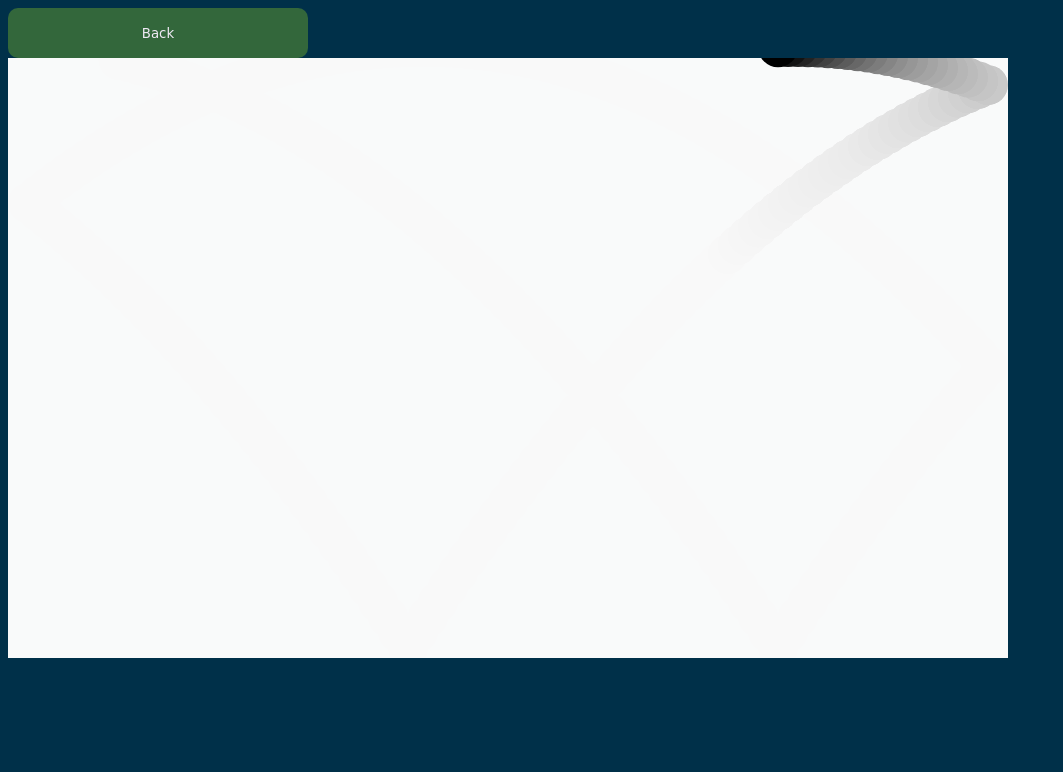
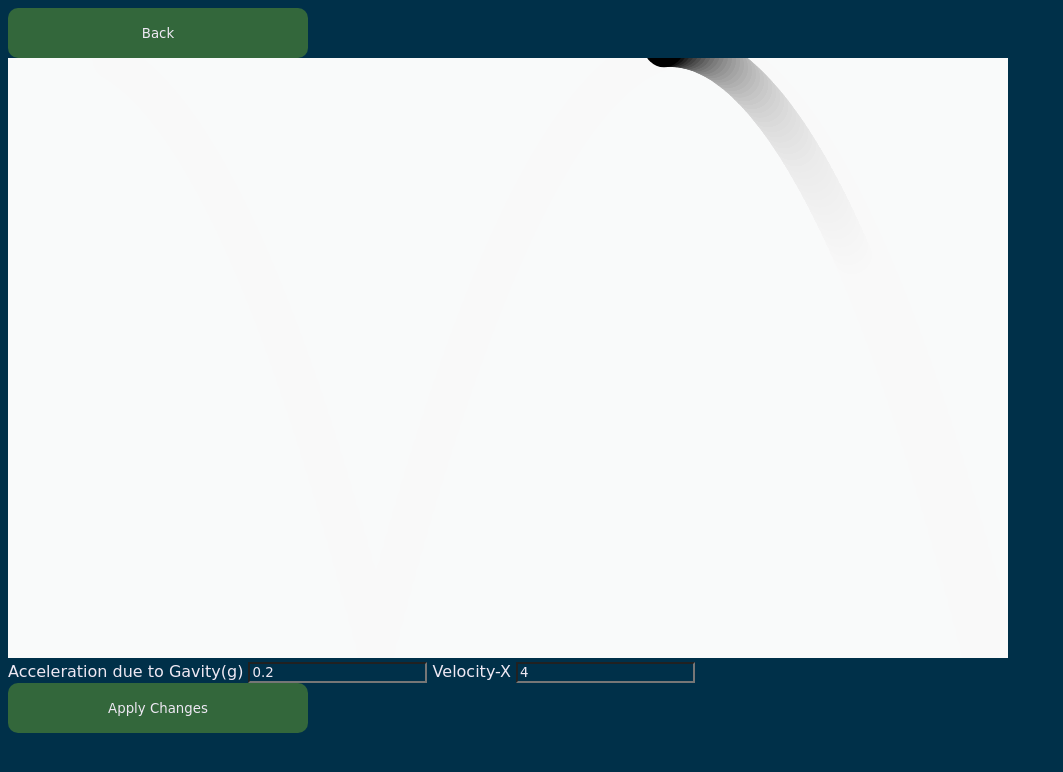
Before and after one commit to Abhinav2065/gravity-simulation-js, a plain HTML site: page simulations/bouncing-ball.html in a window 1280 px wide. Shown: the whole page, without its empty margins (0-1063 px from the left). Drawn offline with Linux system fonts and the light colour scheme.

Commit message:
Added custom user values as input for acceleration due to gravity(g) and the velocity on the x direction for the ball

```diff
--- a/simulations/bouncing-ball.html
+++ b/simulations/bouncing-ball.html
@@ -11,7 +11,14 @@
 
 
     <canvas id="gameCanvas" width="1000px" height="600px"></canvas>
+
+    <br>
+    <label for="g">Acceleration due to Gavity(g)</label>
+    <input type="number" name="g" id="g" value="0.2">
+    <label for="velY">Velocity-X</label>
+    <input type="number" name="velX" id="velX" value="4">
+    <br>
+    <button id="applyBtn"> Apply Changes</button>
     <script src="bouncing-ball.js"></script>
-
 </body>
 </html>
--- a/simulations/bouncing-ball.js
+++ b/simulations/bouncing-ball.js
@@ -1,14 +1,25 @@
 const canvas = document.getElementById('gameCanvas')  // Getting the Canvas
 const ctx = canvas.getContext('2d');
 
-let g = 0.2; // Acceleration Due to Gravity(g)
+
+const getG = document.getElementById("g"); // Get Acceleration Due to Graviti from the input tag from the html
+const getVelocityX = document.getElementById("velX"); // Getting the X velocity from the input
+const applyBtn = document.getElementById("applyBtn");
+
+
+
+
+
+
+
+let g = parseFloat(getG.value); // Acceleration Due to Gravity(g)
 
 
 let ball = {
     x: 100,
     y: 0, // 580 max
     radius: 20,
-    velocityX: 10,
+    velocityX: parseInt(getVelocityX.value),
     velocityY: 2,
     color: '#000000'
 };
@@ -60,5 +71,14 @@ function updateBall() {
 }
 
 
+applyBtn.addEventListener('click', function() {
+    g = parseFloat(getG.value);
+    ball.velocityX = parseFloat(getVelocityX.value);
+
+
+    console.log("Applied New Values");
+
+})
+
 
 gameLoop();
```
